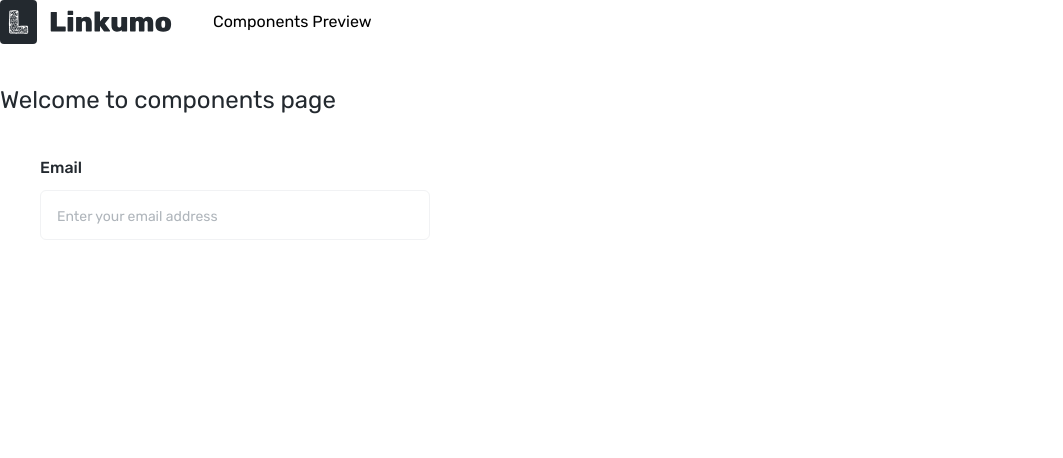
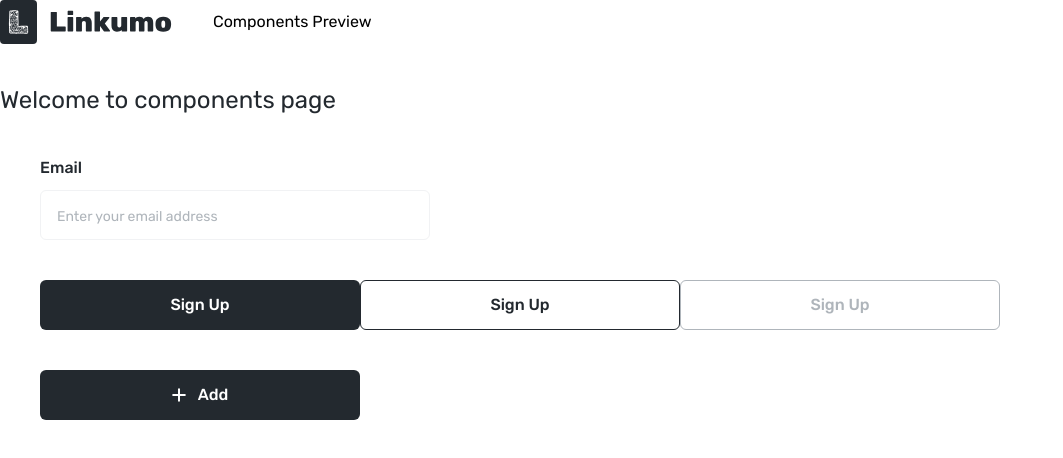
Before and after one commit to VKormylo/linkumo, a React (Vite) app in the folder linkumo-client/: page /componentsPreview in a window 1280 px wide. Shown: the top 458 px of the page, without its empty margins (0-1063 px from the left). Built offline with nearby package versions, Linux system fonts and the light colour scheme.

Commit message:
(SP: ) Implemented custom button component (#5)
* feat: implemented custom button component

* feat: added startIcon and endIcon to button component

```diff
--- /dev/null
+++ b/linkumo-client/src/components/button/Button.tsx
@@ -0,0 +1,50 @@
+import type React from 'react'
+
+type ButtonVariant = 'primary' | 'primary-outlined' | 'secondary-outlined'
+
+type ButtonProps = React.ButtonHTMLAttributes<HTMLButtonElement> & {
+  variant?: ButtonVariant
+  startIcon?: React.ReactNode
+  endIcon?: React.ReactNode
+}
+
+const Button: React.FC<ButtonProps> = ({
+  children,
+  variant = 'primary',
+  className = '',
+  startIcon,
+  endIcon,
+  ...props
+}) => {
+  let baseStyles =
+    'rounded-md text-center rubik-16-medium p-4 transition-colors duration-200 cursor-pointer inline-flex items-center justify-center gap-3 h-[50px]'
+
+  let variantStyles = ''
+
+  switch (variant) {
+    case 'primary':
+      variantStyles = 'bg-primary-800 text-white hover:bg-primary-600'
+      break
+    case 'primary-outlined':
+      variantStyles =
+        'border-primary-800 text-primary-800 hover:border-primary-500 hover:text-primary-500 hover:bg-primary-100 border box-border'
+      break
+    case 'secondary-outlined':
+      variantStyles =
+        'border-primary-400 text-primary-400 hover:border-primary-500 hover:text-primary-500 hover:bg-primary-100 border box-border'
+      break
+  }
+
+  return (
+    <button
+      {...props}
+      className={`${baseStyles} ${variantStyles} ${className}`}
+    >
+      {startIcon && <span className="flex items-center">{startIcon}</span>}
+      {children}
+      {endIcon && <span className="flex items-center">{endIcon}</span>}
+    </button>
+  )
+}
+
+export default Button
--- a/linkumo-client/src/pages/components-preview-page/ComponentsPreview.tsx
+++ b/linkumo-client/src/pages/components-preview-page/ComponentsPreview.tsx
@@ -1,5 +1,7 @@
 import { useState } from 'react'
+import Button from '~/components/button/Button'
 import Input from '~/components/input/Input'
+import AddIcon from '~/assets/icons/add.svg?react'
 
 const ComponentsPreview = () => {
   const [inputValue, setInputValue] = useState('')
@@ -9,7 +11,7 @@ const ComponentsPreview = () => {
       <h1 className="mt-10 text-2xl text-primary-800">
         Welcome to components page
       </h1>
-      <div className="m-10 flex-col gap-10">
+      <div className="m-10 flex-col">
         <Input
           label="Email"
           value={inputValue}
@@ -18,6 +20,24 @@ const ComponentsPreview = () => {
           onChange={setInputValue}
           className="w-[390px]"
         />
+        <div className="flex-row gap-[10px]">
+          <Button variant="primary" className="mt-10 w-xs">
+            Sign Up
+          </Button>
+          <Button variant="primary-outlined" className="mt-10 w-xs">
+            Sign Up
+          </Button>
+          <Button variant="secondary-outlined" className="mt-10 w-xs">
+            Sign Up
+          </Button>
+          <Button
+            variant="primary"
+            className="mt-10 w-xs"
+            startIcon={<AddIcon />}
+          >
+            Add
+          </Button>
+        </div>
       </div>
     </div>
   )
```
Also changed, not shown: linkumo-client/src/assets/icons/add.svg (added), 1 other file (tests, documents, lock files or other folders).
